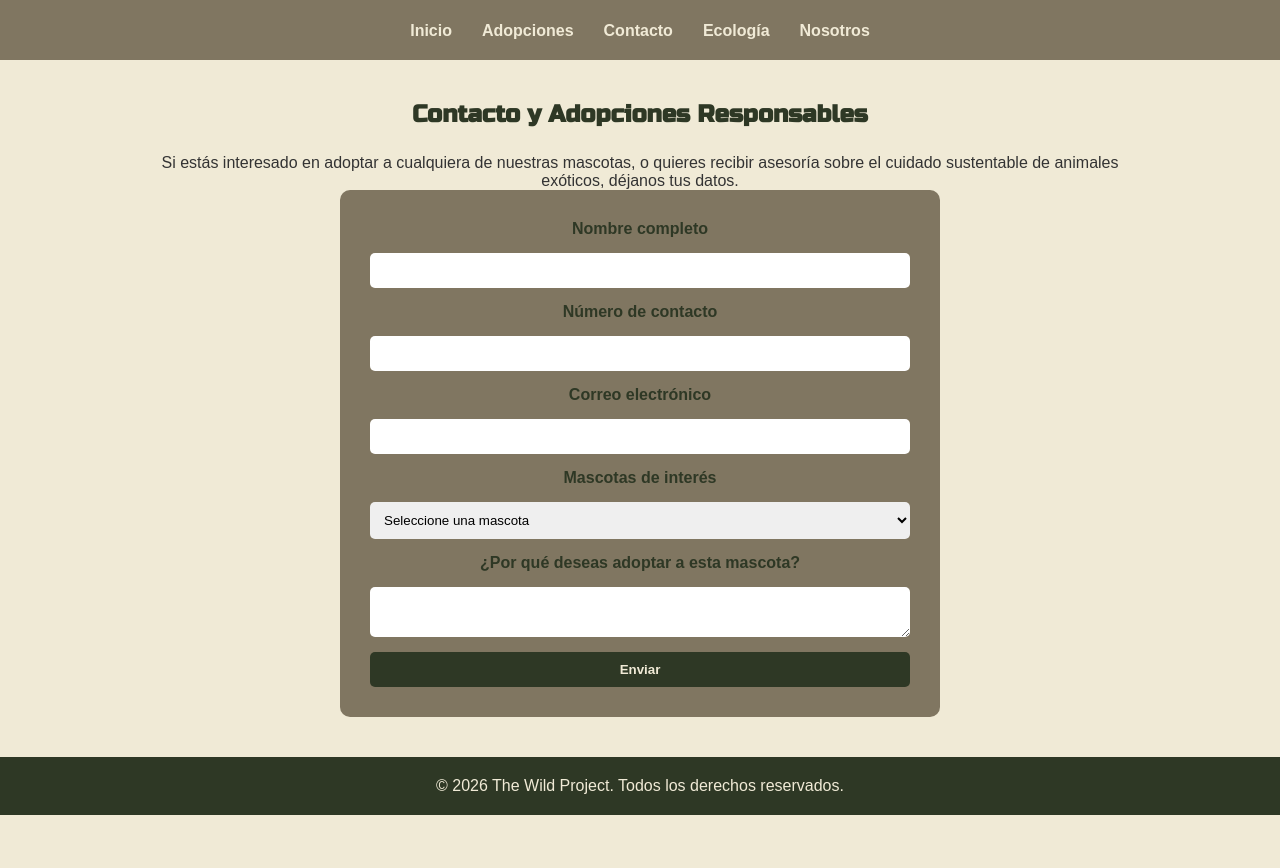
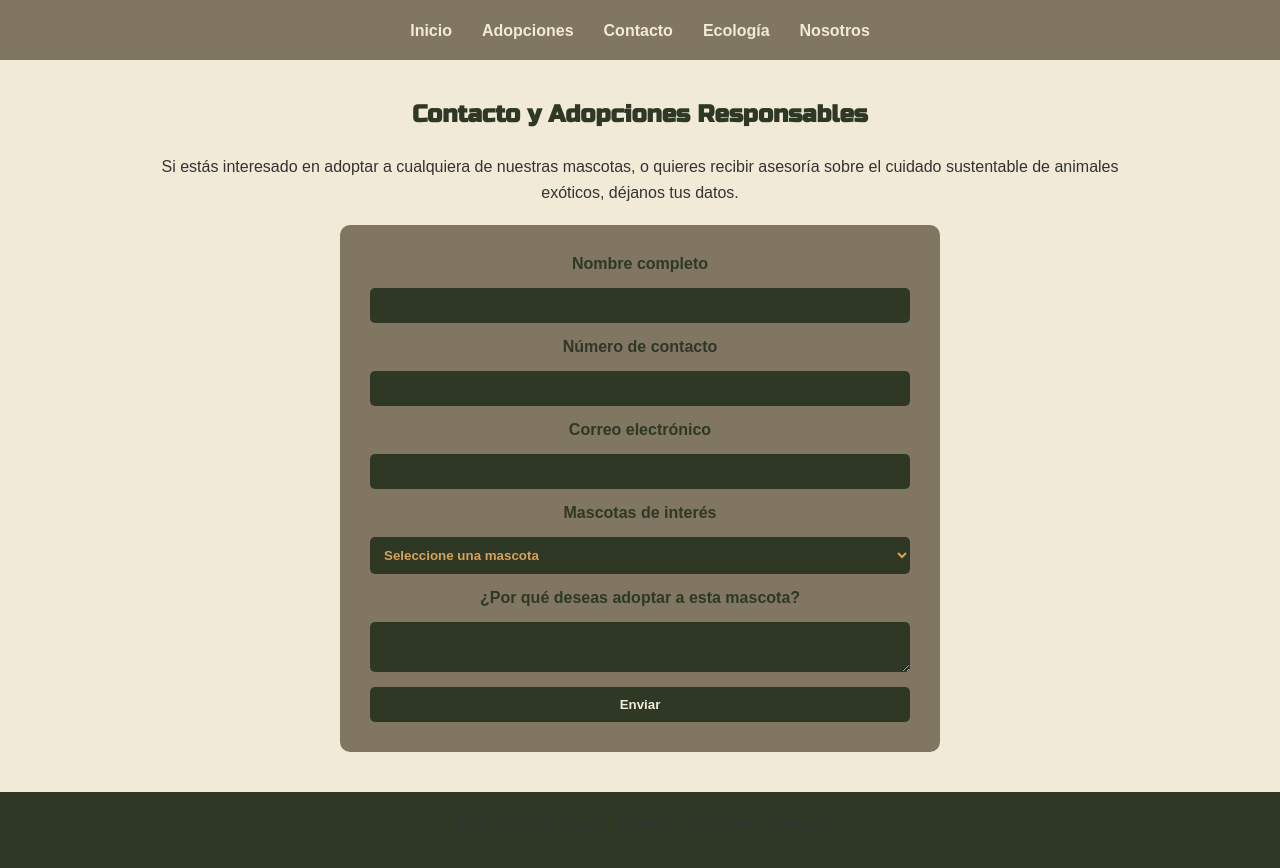
Before and after one commit to GerTorres9/wild-project-final, a website: page contacto.html in a window 1280 px wide. Shown: the part 62-930 px from the top of the page. Before the commit the page ends 877 px from the top, so only its background shows below. Drawn offline with Linux system fonts and the light colour scheme.

Commit message:
Corrección colores en selector

```diff
--- a/contacto.html
+++ b/contacto.html
@@ -41,6 +41,9 @@
                 <option value="perro">Max</option>
                 <option value="gato">Kitty</option>
                 <option value="gecko">Rex</option>
+                 <option value="Crawl">Crawl</option>
+                  <option value="Sedosa">Sedosa</option>
+                   <option value="Snake">Snake</option>
             </select>
 
             <label for="mensaje">¿Por qué deseas adoptar a esta mascota?</label>
--- a/scss/_contacto.scss
+++ b/scss/_contacto.scss
@@ -24,6 +24,9 @@ form {
         padding: 10px;
         border: none;
         border-radius: 5px;
+        background-color: $color-oliva;
+        color: $color-primario;
+        font-weight: bold;
     }
 
     select, textarea {
@@ -32,6 +35,9 @@ form {
         border: none;
         border-radius: 5px;
         font-family: inherit;
+         background-color: $color-oliva;
+        color: $color-primario;
+        font-weight: bold;
     }
 
     button {
--- a/scss/_ecologia.scss
+++ b/scss/_ecologia.scss
@@ -10,5 +10,9 @@
     p {
         color: $color-texto-claro; /* Forzamos texto claro para contraste y accesibilidad */
         line-height: 1.6;
+        margin-top: 20px;
+        margin-bottom: 20px;
     }
+
+
 }
--- a/scss/_variables.scss
+++ b/scss/_variables.scss
@@ -29,7 +29,11 @@ h1, h2, h3 {
     font-family: 'Russo One', sans-serif;
     margin-bottom: 25px; /* Crea el efecto de salto de párrafo de forma automática */
 }
-
+p{
+    margin-bottom: 20px; /* Crea el efecto de salto de párrafo de forma automática */
+    line-height: 1.6;
+    color: $color-texto;
+}
 main {
    flex: 1;
    padding: 40px 20px;
```
Also changed, not shown: ecologia.html (+0 -1 lines), css/style.css, 1 other file.
